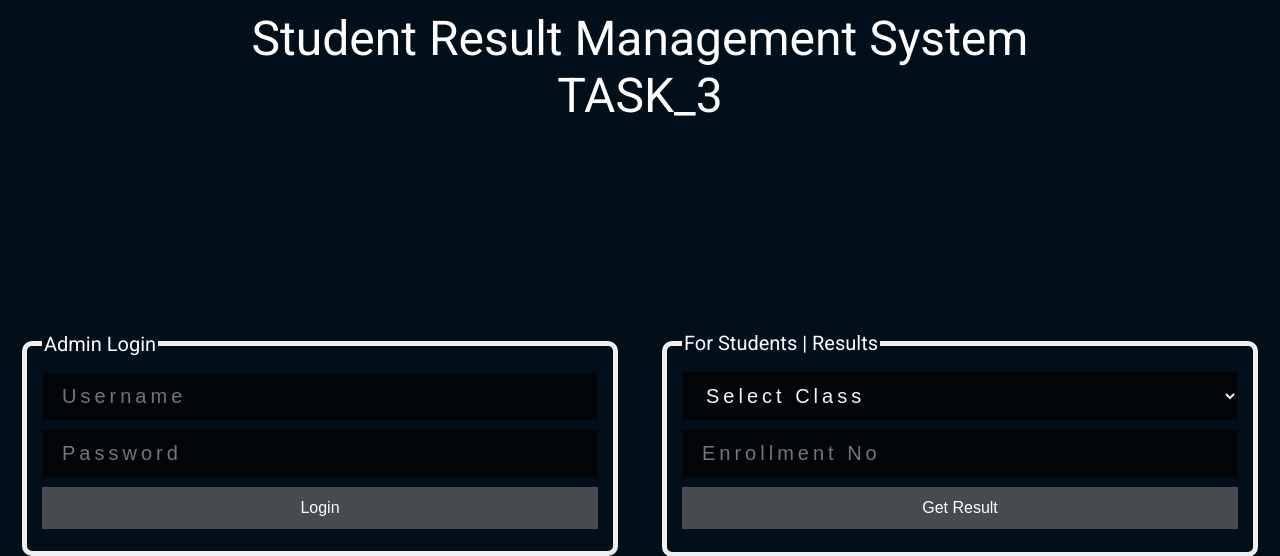
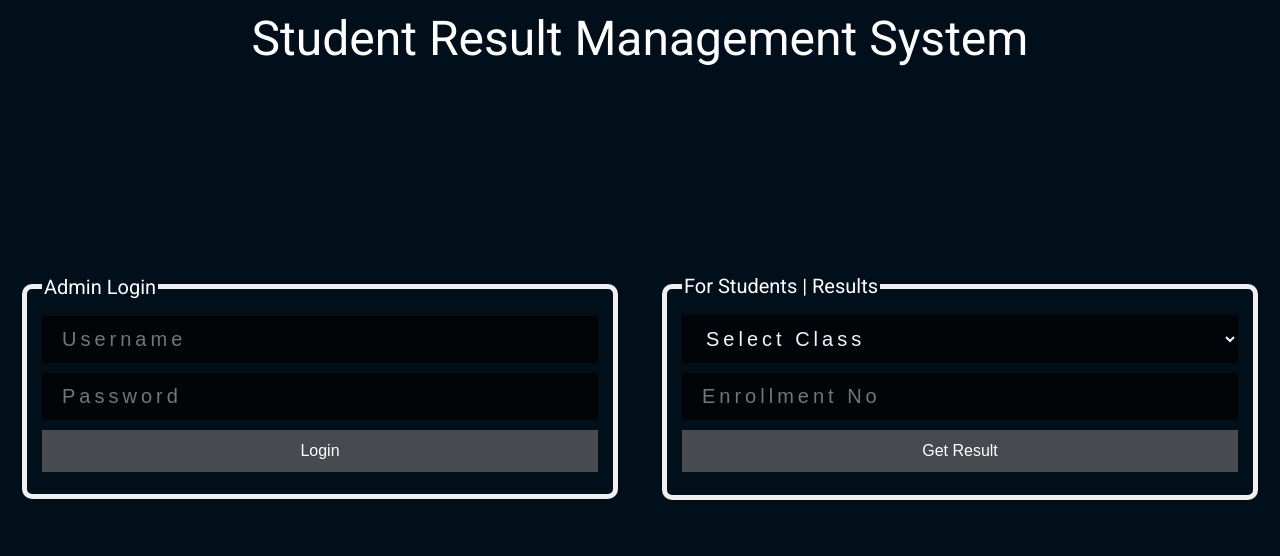
Before and after one commit to maitrayi20/FutureReadyProject, a PHP site: page /login.php in a window 1280 px wide. Shown: the top 556 px of the page. Run offline with PHP 8.4, Linux system fonts and the light colour scheme; data that the repository does not hold is empty.

Commit message:
Update login.php

```diff
--- a/login.php
+++ b/login.php
@@ -10,7 +10,7 @@
 </head>
 <body>
     <div class="title">
-        <span>Student Result Management System<br>TASK_3</br></span>
+        <span>Student Result Management System</span>
     </div>
 
     <div class="main">
```
